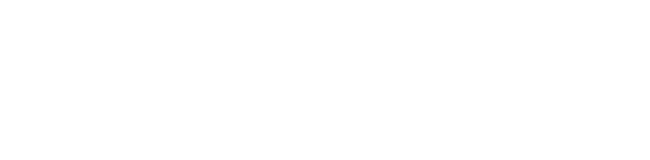
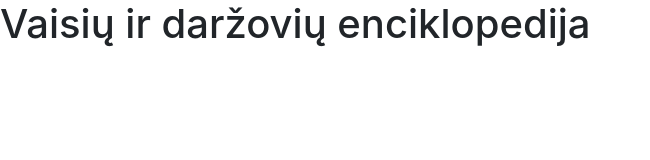
Before and after one commit to markunaite/Vaisiai, a plain HTML site: page index.html in a window 1280 px wide. Shown: the whole page, without its empty margins (0-650 px from the left). Drawn offline with nearby package versions, Linux system fonts and the light colour scheme.

Commit message:
VS-4 pabandžiau įdėti headerį

```diff
--- a/index.html
+++ b/index.html
@@ -1,14 +1,19 @@
 <!DOCTYPE html>
-<html lang="en">
+<html lang="lt">
+
 <head>
     <meta charset="UTF-8">
     <meta http-equiv="X-UA-Compatible" content="IE=edge">
     <meta name="viewport" content="width=device-width, initial-scale=1.0">
     <title>Document</title>
     <link rel="stylesheet" href="style.css">
+    <link rel="stylesheet" href="https://cdn.jsdelivr.net/npm/bootstrap@4.6.0/dist/css/bootstrap.min.css"
+        integrity="sha384-B0vP5xmATw1+K9KRQjQERJvTumQW0nPEzvF6L/Z6nronJ3oUOFUFpCjEUQouq2+l" crossorigin="anonymous">
     <script src="js.js"></script>
 </head>
+
 <body>
+    <h1>Vaisių ir daržovių enciklopedija</h1>
+</body>
 
-</body>
 </html>
```
